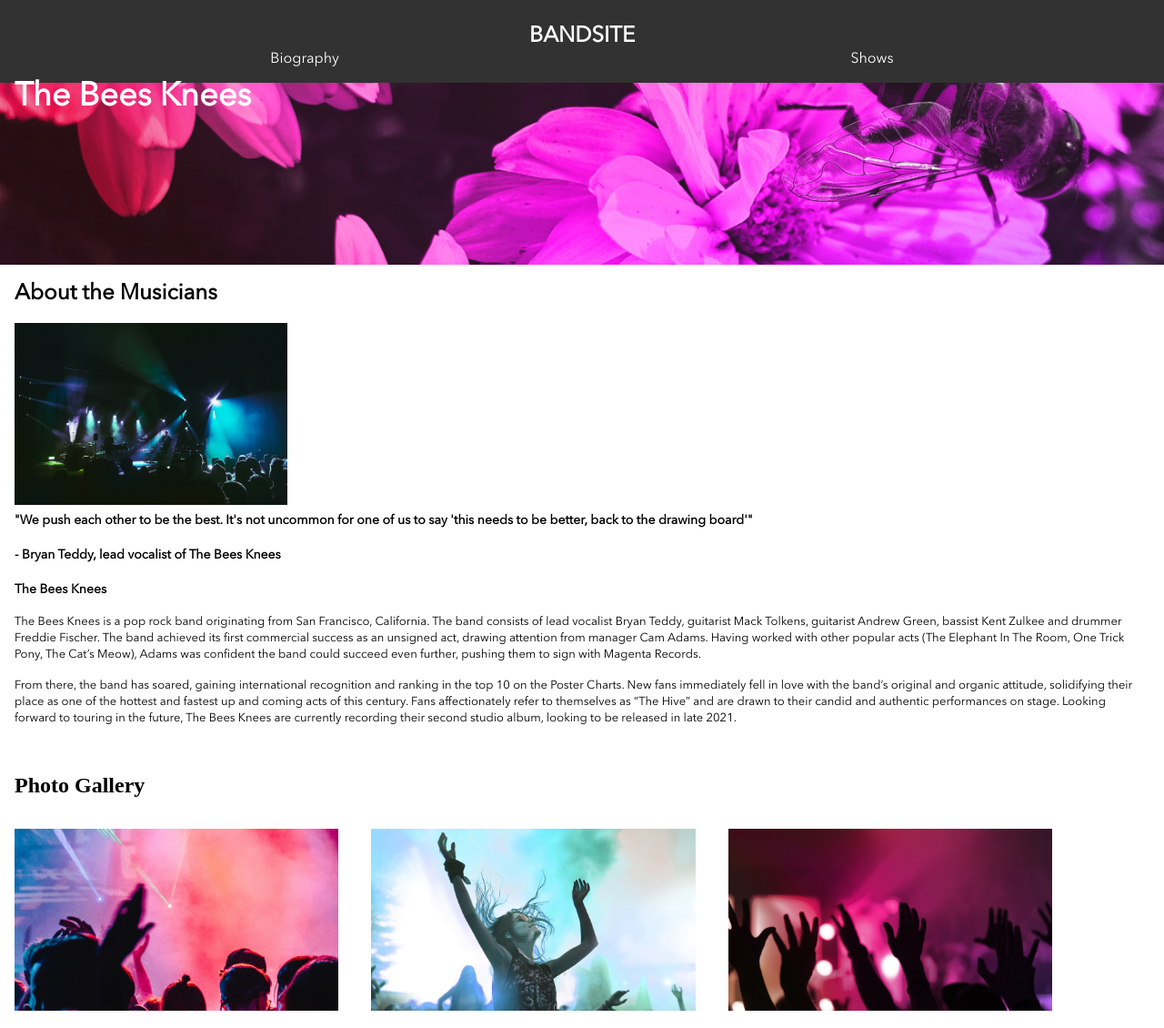
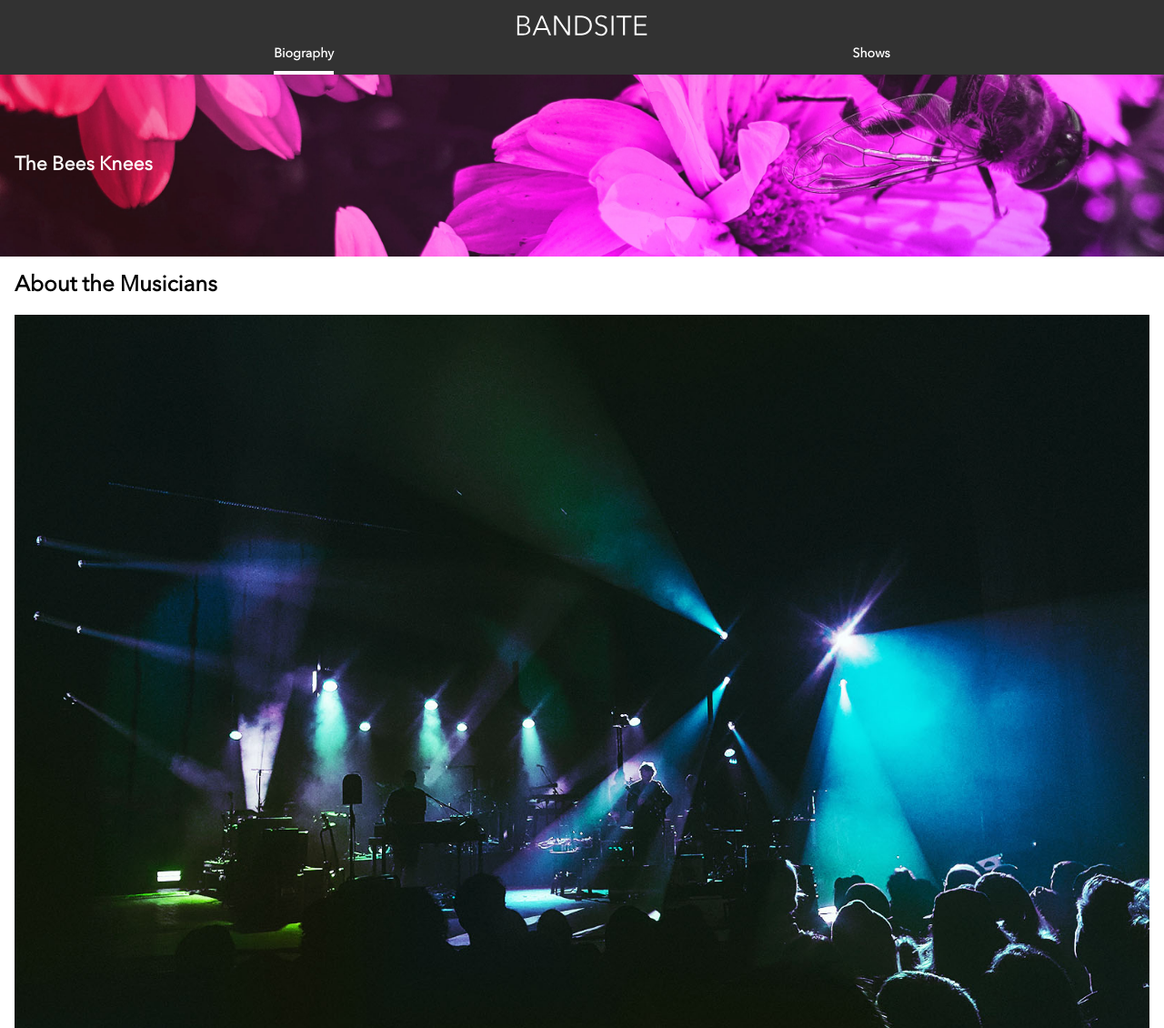
Before and after one commit to dannjob/daniel-johannsson-bandsite, a plain HTML site: page index.html in a window 1280 px wide. Shown: the top 1130 px of the page at 91% size. Drawn offline with Linux system fonts and the light colour scheme.

Commit message:
Improve CSS

```diff
--- a/index.html
+++ b/index.html
@@ -8,8 +8,8 @@
     <title>Band Site</title>
   </head>
   <body>
-    <header>
-      <h1 class="header">BANDSITE</h1>
+    <header class="header">
+      <div class="header__bandsite--logo"> <img src="./assets/Logo/Logo-bandsite.svg"></div>
       <nav class="nav">
         <ul class="nav__list">
           <li class="nav__list--item nav__list--active">Biography</li>
--- a/styles/bio.scss
+++ b/styles/bio.scss
@@ -1,6 +1,7 @@
 @use "./partials/typography" as *;
 @use "./partials/breakpoints" as *;
 @use "./partials/colours" as *;
+
 
 * {
     margin: 0;
@@ -11,62 +12,73 @@
 header{
     background-color: $primaryBandsite;
     color: $primaryWhite;
-    padding: 24px 16px 16px 16px;
+    padding: 8px 16px 0 16px;
 
 }
+.header__bandsite--logo {
+    display: flex;
+    justify-content: center;
+    padding-bottom: 8px;
+    padding-top: 8px;
+    height: 3vh
+}
 .header {
-    display: flex;
     justify-content: center;
     font-size: 24px;
     line-height: 32px;
-    font-weight: 700 bold;
+    font-weight: 700;
 
 }
 .nav__list{
     display: flex;
     list-style-type: none;
     justify-content: space-around;
+    font-size: 14px;
+    line-height: 22px;
+    font-weight: 600;
+
+
+    &--active {
+    border-bottom: 4px solid $primaryWhite;
+    padding-bottom: 8px;
 }
-
-// .nav__list--active {
-//     border-bottom: 1rem;
-//     border-color: $primaryWhite;
-
-// }
+}
 .hero{
     background-image: url(../assets/Images/hero-bio.jpg);
     background-size:cover;
     background-position:center;
     height: 25vh;
-    font-size: 24px;
-    line-height: 32px;
-    font-weight: 700 bold;
+    font-size: 14px;
+    line-height: 22px;
+    font-weight: 600;
     color:$primaryWhite;
+    display: flex;
+    flex-direction: column;
+    justify-content: center;
+
+
+    // &__overlay{
+    //     background-color: $primaryBandsite 0.5;
     }
-// .hero__overlay{
-//     background-color: $primaryBandsite;
-//     opacity: 1.5;
-// }
-.hero__title{
+
+    &__title{
     padding-left: 16px;
-    display: flex;
-    align-items: center;
-    // flex-direction: column;
-    // justify-content: space-around;
+
     }
 .about{
     margin: 0;
-    padding: 16px
-}
-.about__title{
+    padding: 16px;
+
+    &__title{
         font-size: 24px;
         line-height: 32px;
-    font-weight: 700 bold;
+        font-weight: 700;
         padding-bottom: 16px;
+
+        &--image {
+            width:100%;
         }
-.about__title--image {
-    height: 25vh;
-    // justify-content: center;
+    }
 
 }
 .about__quote{
@@ -74,7 +86,7 @@ header{
     font-size: 14px;
     line-height: 22px;
     font-weight: 600;
-    padding-bottom: 16px;
+    padding-bottom: 8px;
 }
 .about__subtitle{
     font-family: avenir;
@@ -82,6 +94,7 @@ header{
     line-height: 22px;
     font-weight: 600;
     padding-bottom: 16px;
+    padding-top: 8px;
 }
 .about__body{
     font-family: avenir;
@@ -89,17 +102,25 @@ header{
     line-height: 18px;
     font-weight: 400;
     padding-bottom: 16px;
+    color: $primaryBandsite
 }
-.photogallery__title{
+.photogallery{
+    margin:0;
+    padding:0;
+
+    &__title{
         font-family: avernir;
         font-size: 24px;
         line-height: 32px;
-    font-weight: 700 bold;
-    padding: 16px;
+        font-weight: 700;
+        padding: 16px 16px 8px 16px;
+        color:$primaryBandsite
     }
-.photogallery__photo{
-    height: 25vh;
-    padding: 16px;
+    &__photo{
+        padding: 8px 16px;
+        display: flex;
+        width: 90%;
+    }
 }
 .footer{
     background-color: $primaryBandsite;
@@ -141,5 +162,4 @@ header{
 
 .sociallogo{
     padding: 8px 8px 8px 16px;
-
 }
```
Also changed, not shown: styles/bio.css. Lines whose indentation alone changed are shown as unchanged.
